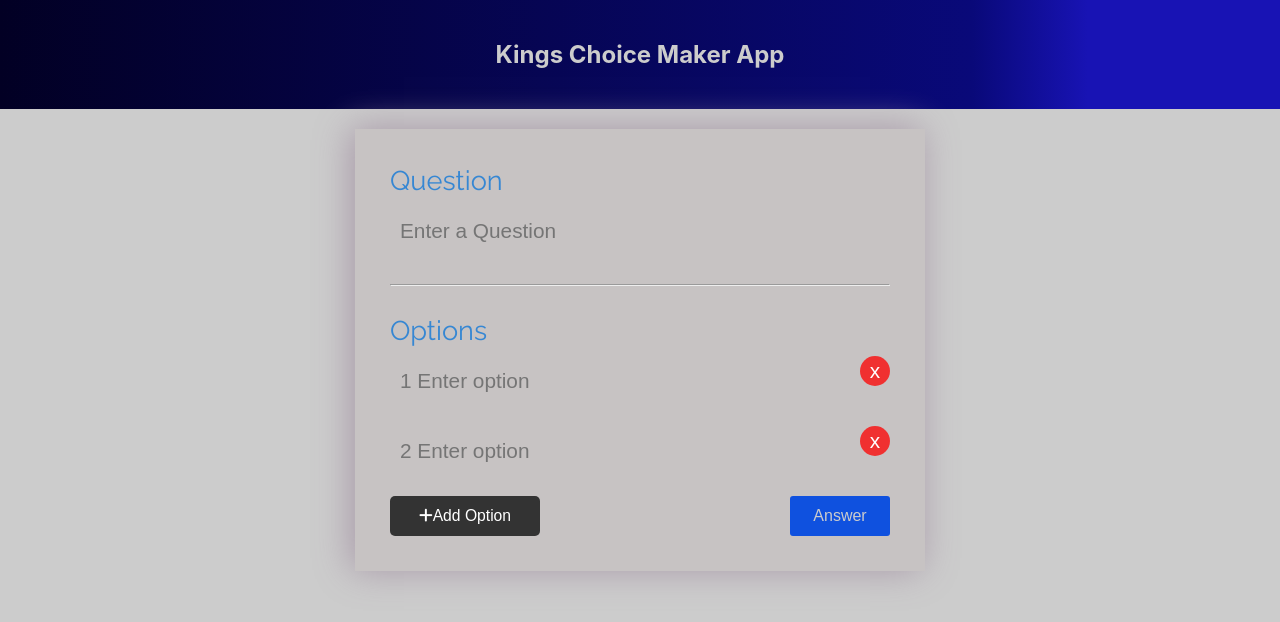
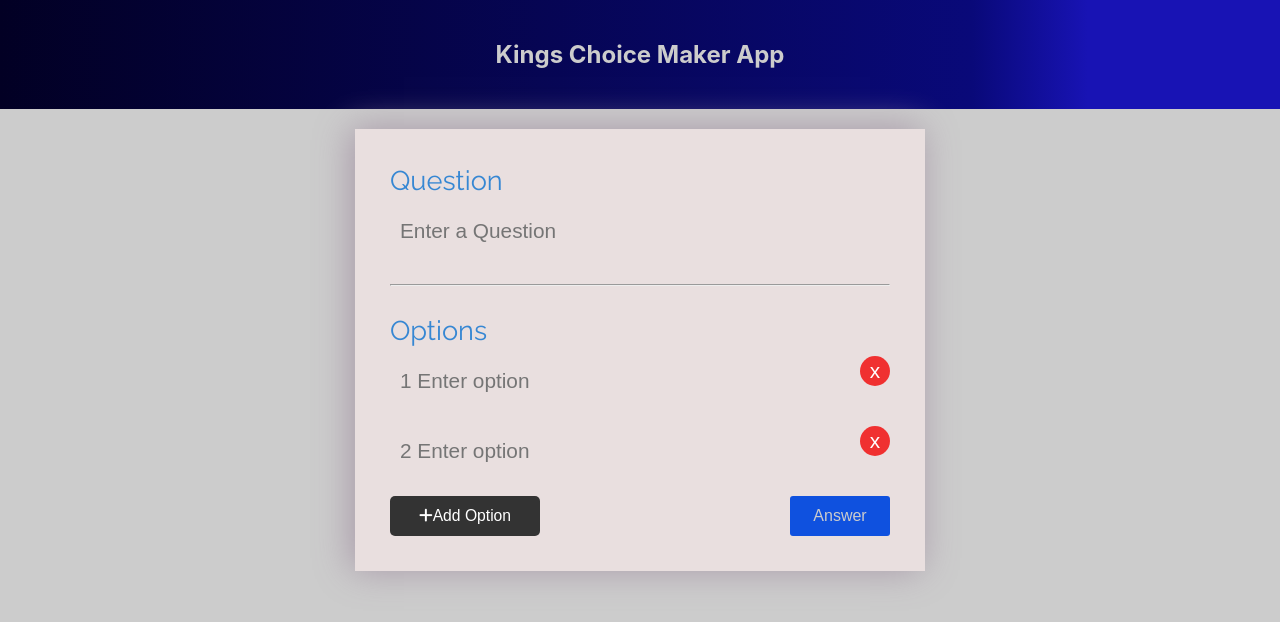
Before and after one commit to Kingscliq/kings-choice-maker-app, a React (Create React App) app: page / in a window 1280 px wide. Shown: the top 622 px of the page. Built offline with nearby package versions, Linux system fonts and the light colour scheme.

Commit message:
more style adjustments

```diff
--- a/src/components/Decision.js
+++ b/src/components/Decision.js
@@ -99,7 +99,7 @@ export class Decision extends Component {
         let val = getRandomValue(options);
         let randomAnswer = this.state.ans
 
-        this.getMostFrequentQuestion()
+        const popularQuestion = this.getMostFrequentQuestion(questionsPop)
 
 
         return (
@@ -125,7 +125,7 @@ export class Decision extends Component {
                     <p>
                         <h3>The most popular Question is:</h3>
 
-                       <small> {this.mostFrequentQ}</small>
+                       <small> {popularQuestion}</small>
 
 
 
--- a/src/components/myStyle.css
+++ b/src/components/myStyle.css
@@ -20,7 +20,7 @@ h1{
     margin: 20px auto;
     height: auto;
     padding: 35px;
-    background: rgb(199, 195, 195);
+    background: rgb(233, 223, 223);
     box-shadow: -4px -1px 34px 0px rgba(168,153,168,1);
 
 
```
